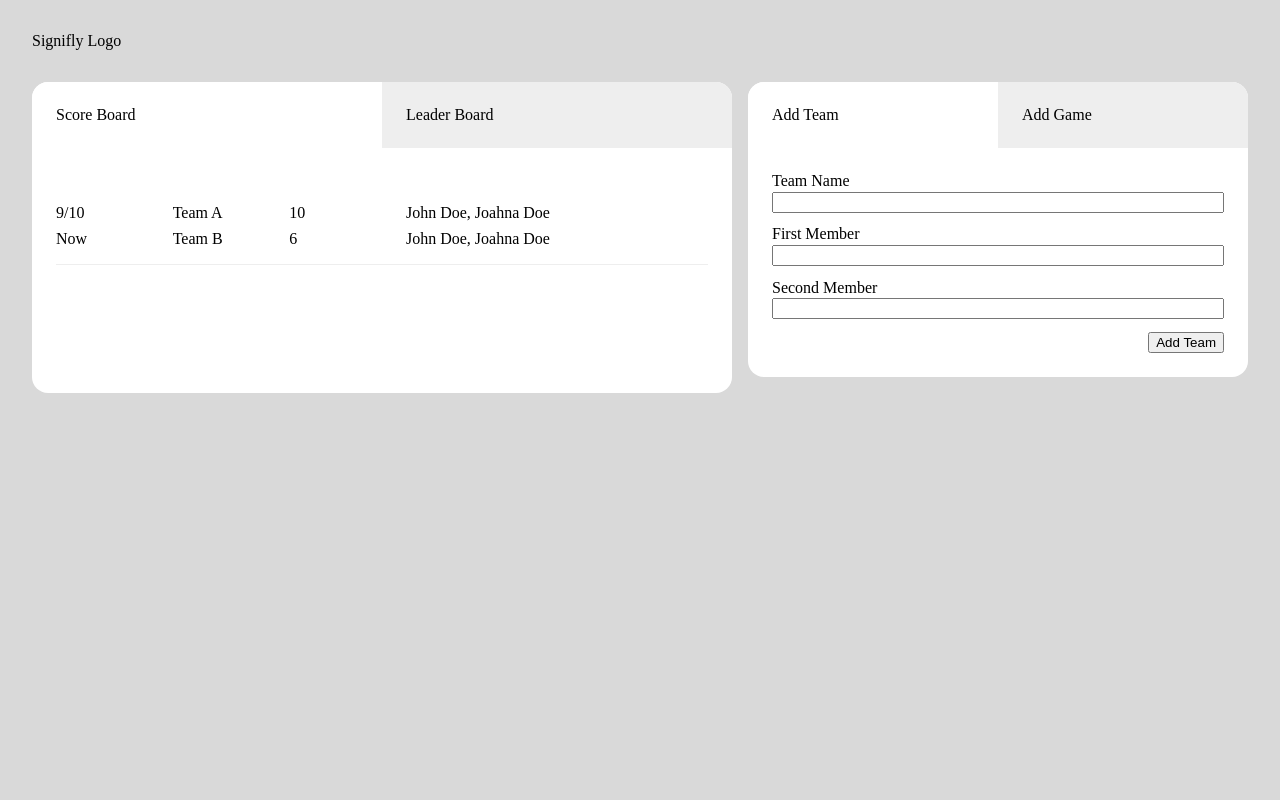
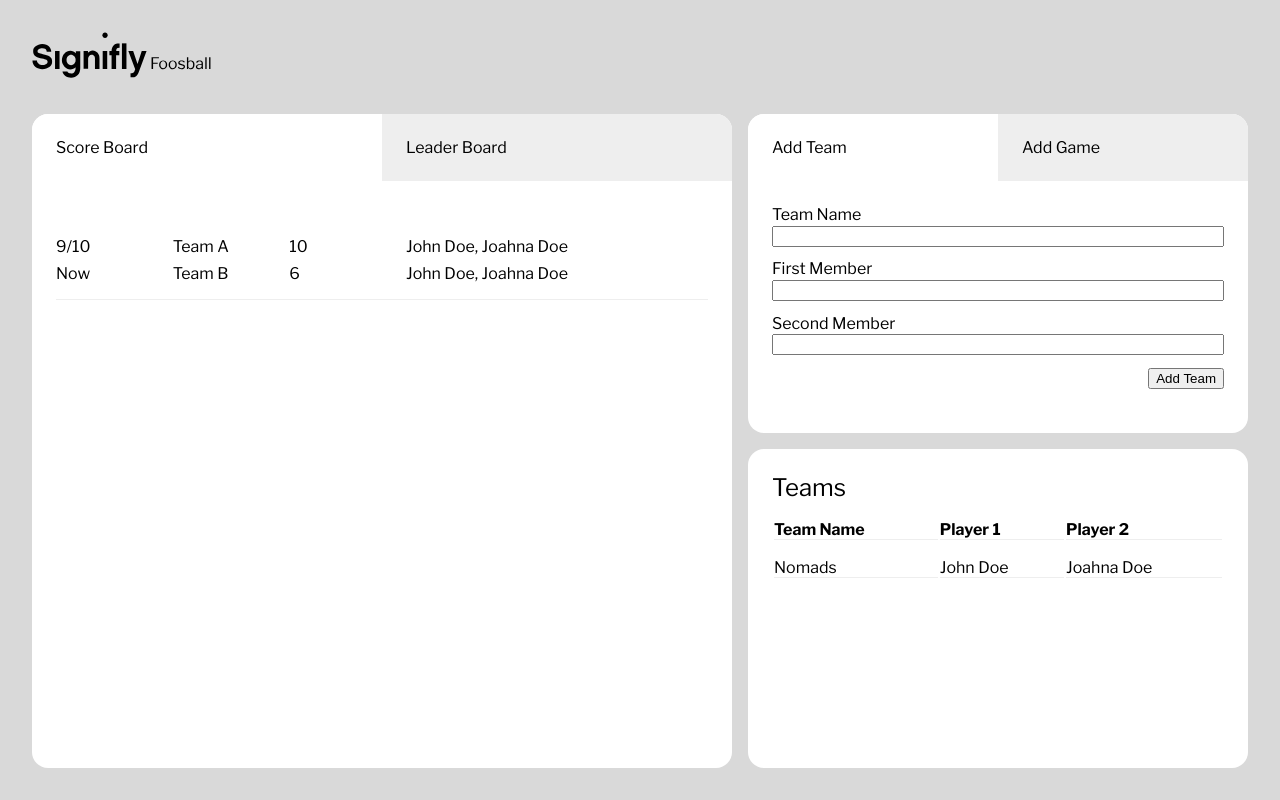
Before and after one commit to Zagoman/Signifly_case, a Vue app: page / in a window 1280 px wide. Built offline with nearby package versions, Linux system fonts and the light colour scheme.

Commit message:
add tabs to form

```diff
--- a/index.html
+++ b/index.html
@@ -5,6 +5,9 @@
     <link rel="icon" href="/favicon.ico" />
     <meta name="viewport" content="width=device-width, initial-scale=1.0" />
     <title>Signifly's Foosball</title>
+    <link rel="preconnect" href="https://fonts.googleapis.com" />
+    <link rel="preconnect" href="https://fonts.gstatic.com" crossorigin />
+    <link href="https://fonts.googleapis.com/css2?family=Libre+Franklin:wght@300;400;700&display=swap" rel="stylesheet" />
     <style>
       body {
         background-color: #d9d9d9;
--- a/src/App.vue
+++ b/src/App.vue
@@ -1,21 +1,23 @@
 <template>
   <header>
-    <nav>Signifly Logo</nav>
+    <nav><img src="./assets/logo_signifly.svg" alt="Signifly's Logo" /></nav>
   </header>
   <main>
     <ScoreBoard />
     <FormComponent />
+    <Teams />
   </main>
-  <footer></footer>
 </template>
 <script>
 import ScoreBoard from "./components/ScoreBoard.vue";
 import FormComponent from "./components/FormComponent.vue";
+import Teams from "./components/Teams.vue";
 export default {
   name: "App",
   components: {
     ScoreBoard,
     FormComponent,
+    Teams,
   },
 };
 </script>
@@ -27,7 +29,9 @@ header {
 main {
   display: grid;
   grid-template-columns: 7fr 5fr;
+  grid-template-rows: 1fr 1fr;
   padding-inline: 2rem;
   gap: 1rem;
+  min-height: 100%;
 }
 </style>
--- a/src/assets/main.css
+++ b/src/assets/main.css
@@ -6,6 +6,14 @@
   /* padding: 2rem; */
 
   /* font-weight: normal; */
+  min-height: 100vh;
+  display: grid;
+  grid-template-rows: auto 1fr;
+  padding-bottom: 2rem;
+}
+
+body {
+  font-family: "Libre Franklin", sans-serif;
 }
 
 @media (hover: hover) {
--- /dev/null
+++ b/src/components/AddGame.vue
@@ -0,0 +1,12 @@
+<template>
+  <div class="form">
+    Something else
+    <button>Add Game</button>
+  </div>
+</template>
+<script>
+export default {
+  name: "AddGame",
+};
+</script>
+<style scoped></style>
--- /dev/null
+++ b/src/components/AddTeam.vue
@@ -0,0 +1,34 @@
+<template>
+  <div class="form">
+    <div>
+      <label for="team_name">Team Name</label>
+      <input type="text" id="team_name" />
+    </div>
+    <div>
+      <label for="first_name">First Member</label>
+      <input type="text" id="first_name" />
+    </div>
+    <div>
+      <label for="second_name">Second Member</label>
+      <input type="text" id="second_name" />
+    </div>
+    <button>Add Team</button>
+  </div>
+</template>
+<script></script>
+<style scoped>
+.form {
+  padding: 1.5rem;
+  display: flex;
+  flex-direction: column;
+  gap: 0.8rem;
+}
+.form div {
+  display: flex;
+  gap: 0.1rem;
+  flex-direction: column;
+}
+.form button {
+  align-self: flex-end;
+}
+</style>
--- a/src/components/FormComponent.vue
+++ b/src/components/FormComponent.vue
@@ -1,29 +1,29 @@
 <template>
   <section>
-    <div class="tabs">
-      <div class="is--active">Add Team</div>
-      <div>Add Game</div>
-    </div>
-    <div class="form">
-      <div>
-        <label for="team_name">Team Name</label>
-        <input type="text" id="team_name" />
-      </div>
-      <div>
-        <label for="first_name">First Member</label>
-        <input type="text" id="first_name" />
-      </div>
-      <div>
-        <label for="second_name">Second Member</label>
-        <input type="text" id="second_name" />
-      </div>
-      <button>Add Team</button>
-    </div>
+    <TabsFormWrapper>
+      <TabForm title="Add Team">
+        <AddTeam />
+      </TabForm>
+      <TabForm title="Add Game">
+        <AddGame />
+      </TabForm>
+    </TabsFormWrapper>
   </section>
 </template>
 <script>
+import AddTeam from "./AddTeam.vue";
+import AddGame from "./AddGame.vue";
+import TabForm from "./TabForm.vue";
+import TabsFormWrapper from "./TabsFormWrapper.vue";
+
 export default {
   name: "FormComponent",
+  components: {
+    AddTeam,
+    TabsFormWrapper,
+    TabForm,
+    AddGame,
+  },
 };
 </script>
 <style scoped>
@@ -32,30 +32,4 @@ section {
   border-radius: 16px;
   overflow: hidden;
 }
-.tabs {
-  display: grid;
-  grid-template-columns: 1fr 1fr;
-  gap: 0;
-}
-.tabs div {
-  padding: 1.5rem;
-  background-color: #eee;
-}
-.tabs div.is--active {
-  background-color: #fff;
-}
-.form {
-  padding: 1.5rem;
-  display: flex;
-  flex-direction: column;
-  gap: 0.8rem;
-}
-.form div {
-  display: flex;
-  gap: 0.1rem;
-  flex-direction: column;
-}
-.form button {
-  align-self: flex-end;
-}
 </style>
--- /dev/null
+++ b/src/components/TabForm.vue
@@ -0,0 +1,22 @@
+<template>
+  <div class="tab_content" v-show="title === selectedTitle">
+    <slot />
+  </div>
+</template>
+<script>
+import { inject } from "vue";
+
+export default {
+  name: "TabForm",
+  props: ["title"],
+  setup() {
+    const selectedTitle = inject("selectedTitle");
+
+    // console.log(title);
+    return {
+      selectedTitle,
+    };
+  },
+};
+</script>
+<style scoped></style>
--- /dev/null
+++ b/src/components/TabsFormWrapper.vue
@@ -0,0 +1,41 @@
+<template>
+  <div>
+    <ul>
+      <li v-for="title in tabTitles" :key="title" @click="selectedTitle = title" :class="{ active: title === selectedTitle }">
+        {{ title }}
+      </li>
+    </ul>
+
+    <slot />
+  </div>
+</template>
+<script>
+import { ref, provide } from "vue";
+export default {
+  name: "TabsFormWrapper",
+  setup(props, { slots }) {
+    const tabTitles = ref(slots.default().map((tab) => tab.props.title));
+    const selectedTitle = ref(tabTitles.value[0]);
+    provide("selectedTitle", selectedTitle);
+    return { tabTitles, selectedTitle };
+  },
+};
+</script>
+<style scoped>
+ul {
+  display: grid;
+  grid-template-columns: 1fr 1fr;
+  gap: 0;
+  list-style: none;
+  padding: 0;
+}
+li {
+  padding: 1.5rem;
+  background-color: #eee;
+  cursor: pointer;
+  transition: background-color 0.3s ease-in-out;
+}
+li.active {
+  background-color: #fff;
+}
+</style>
--- /dev/null
+++ b/src/components/Teams.vue
@@ -0,0 +1,43 @@
+<template>
+  <section>
+    <h2>Teams</h2>
+    <table>
+      <colgroup span="3"></colgroup>
+      <tr>
+        <th>Team Name</th>
+        <th>Player 1</th>
+        <th>Player 2</th>
+      </tr>
+      <tr>
+        <td>Nomads</td>
+        <td>John Doe</td>
+        <td>Joahna Doe</td>
+      </tr>
+    </table>
+  </section>
+</template>
+<script>
+export default {
+  name: "Teams",
+};
+</script>
+<style scoped>
+section {
+  background-color: #fff;
+  padding: 1.5rem;
+  border-radius: 16px;
+}
+table {
+  width: 100%;
+}
+th {
+  text-align: start;
+  font-weight: 700;
+}
+tr,
+th,
+td {
+  padding: 1rem 0 0;
+  border-bottom: 1px solid #eee;
+}
+</style>
```
Also changed, not shown: src/assets/logo.svg, src/assets/logo_signifly.svg (added).
